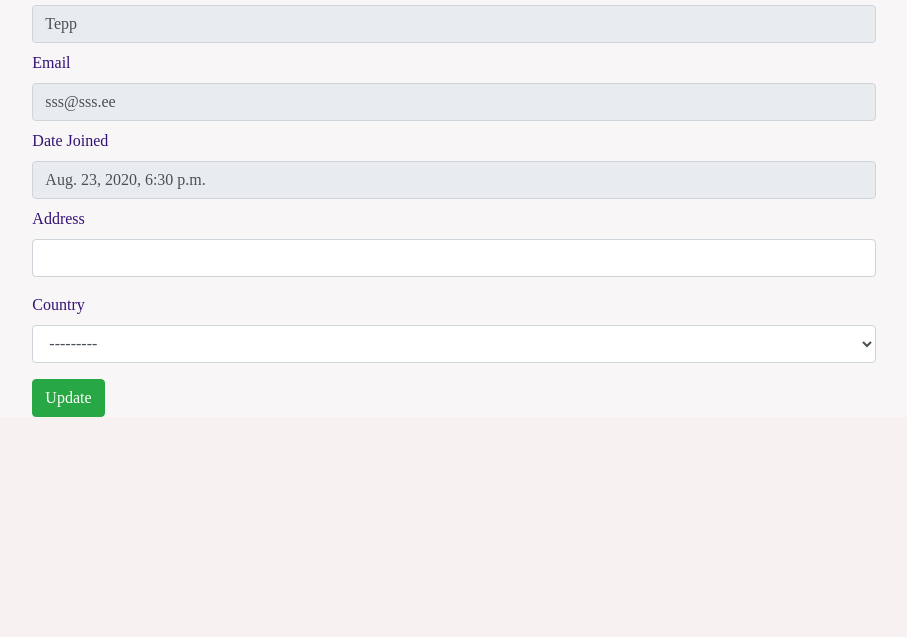
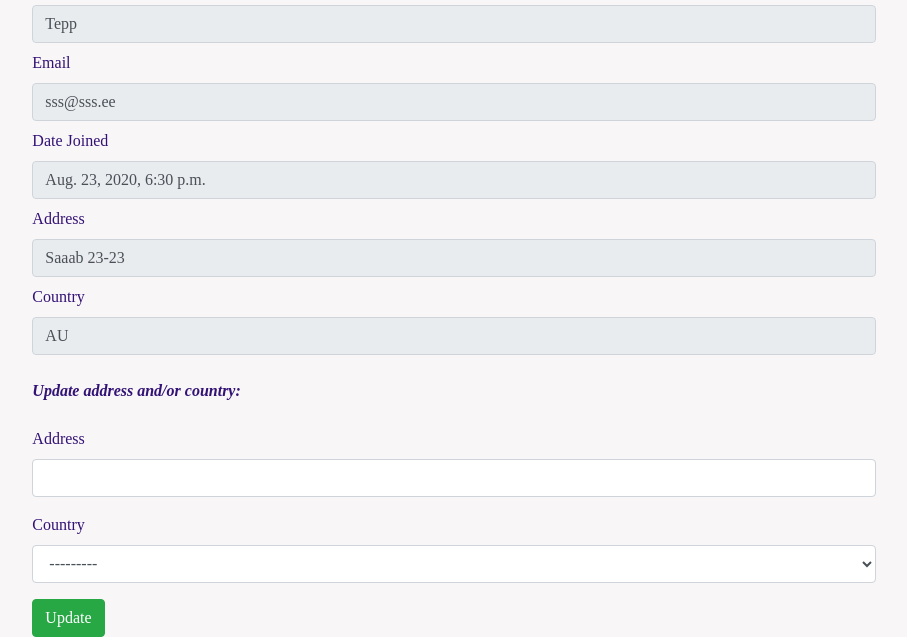
Before and after one commit to Code-Institute-Submissions/Sculpt-Studio, a Django app: page /user_profile/ in a window 1280 px wide. Shown: the part 474-1111 px from the top of the page, without its empty margins (186-1093 px from the left). Before the commit the page ends 891 px from the top, so only its background shows below. Run offline with Django 3.2, Linux system fonts and the light colour scheme; a user stored in the database is signed in; data comes from the database, SQL or seed files in the repository; some libraries are stand-ins or nearby versions.

Commit message:
added country and address fields to my_account.html

```diff
--- a/user_profile/templates/user_profile/my_account.html
+++ b/user_profile/templates/user_profile/my_account.html
@@ -39,6 +39,11 @@
         <input class="textinput textInput form-control mb-2" readonly value="{{ user.email }}">
         <label>Date Joined</label>
         <input class="textinput textInput form-control mb-2" readonly value="{{ user.date_joined }}">
+        <label>Address</label>
+        <input class="textinput textInput form-control mb-2" readonly value="{{ user.profile.address }}">
+        <label>Country</label>
+        <input class="textinput textInput form-control mb-2" readonly value="{{ user.profile.country }}">
+        <p class="mb-4 mt-4 font-weight-bold font-italic">Update address and/or country:</p>
         <form action="{% url 'account' %}" method="POST">
             {% csrf_token %}
             {{ user_form | crispy }}
```
